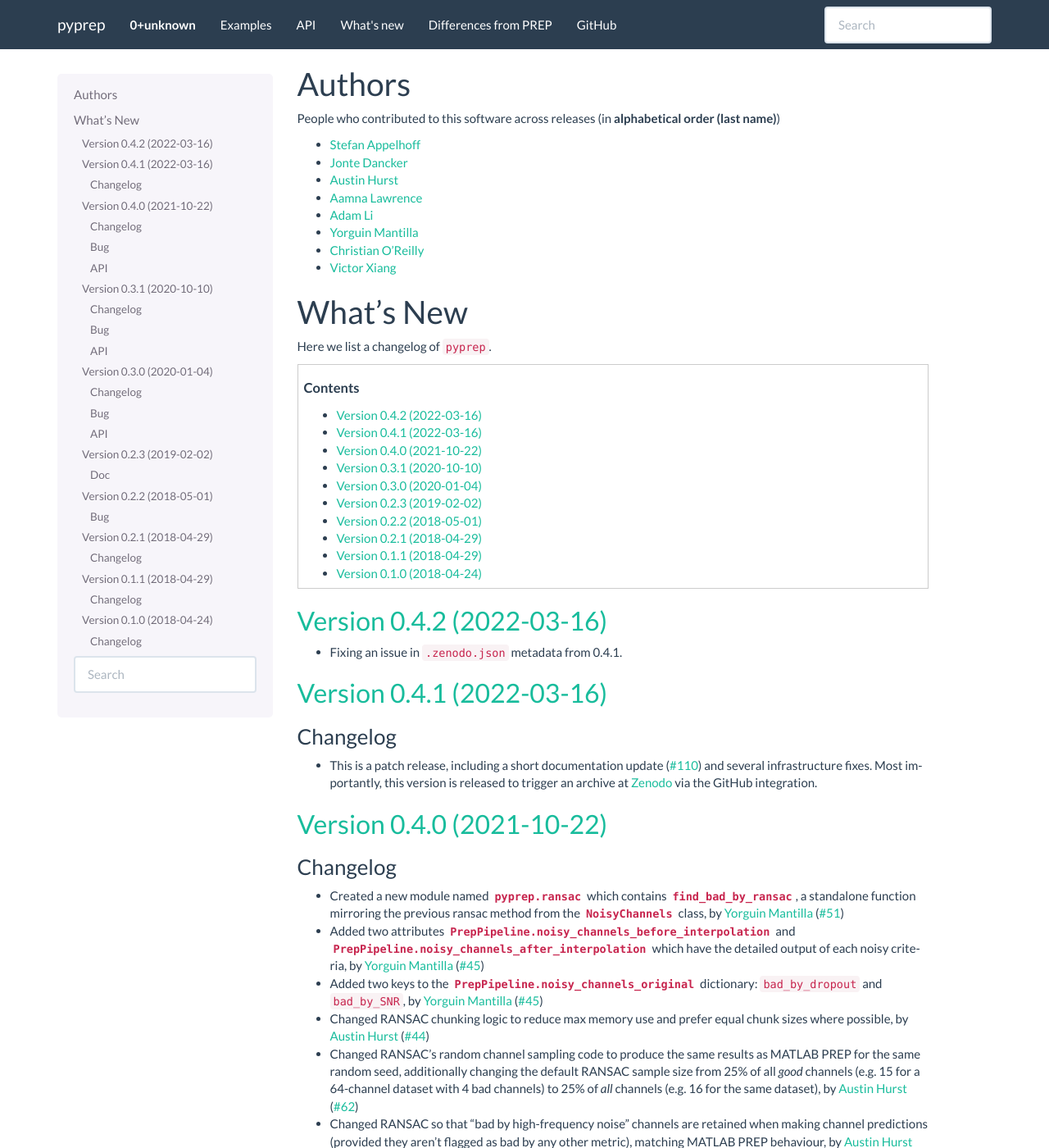
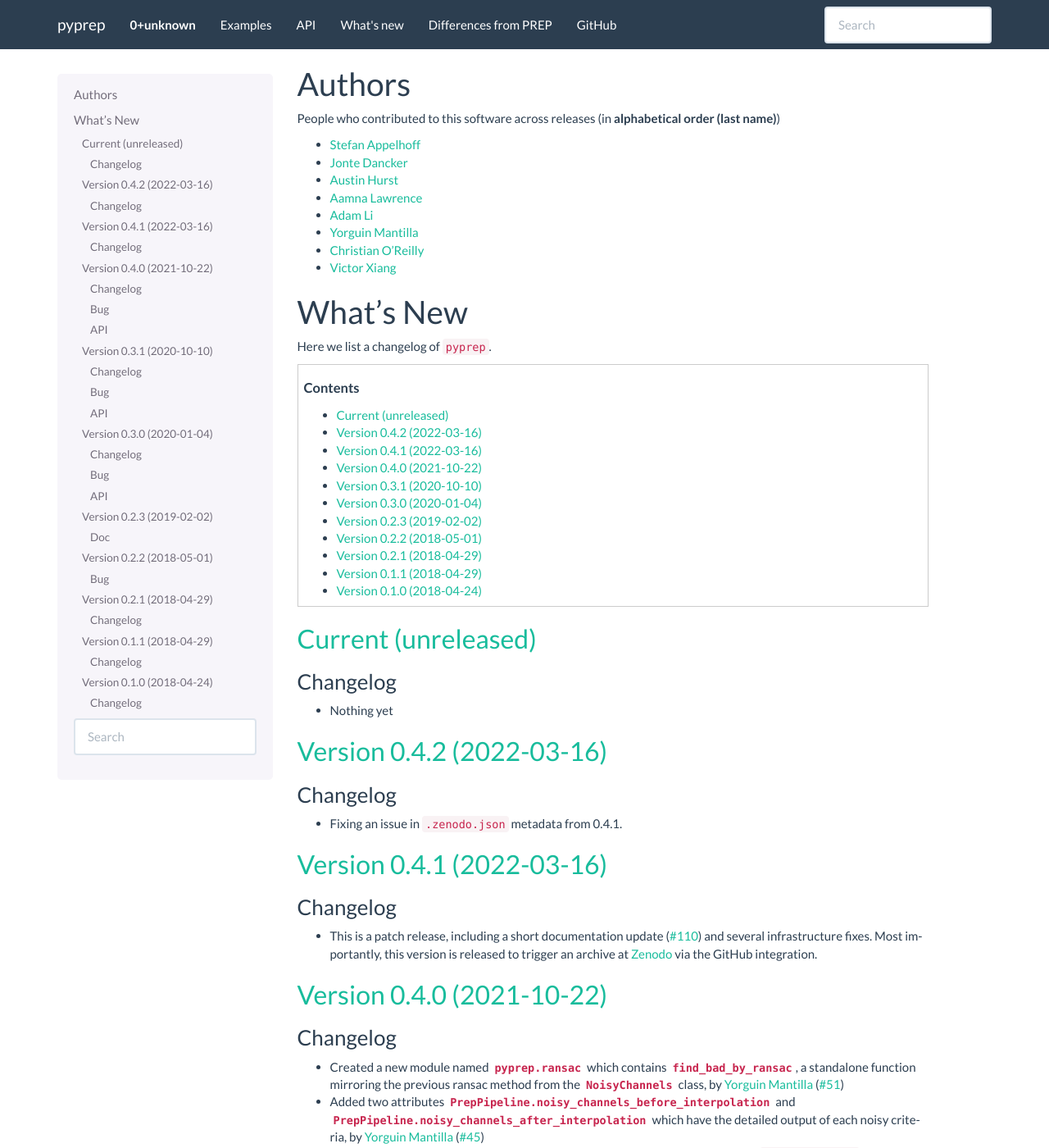
Before and after one commit to sappelhoff/pyprep, a Sphinx documentation site: the page built from docs/whats_new.rst, in a window 1280 px wide and 1400 px high. Shown: the whole window at 82% size. Built offline with Sphinx 7.4.7, drawn with Linux system fonts in a browser that asks for light colours.

Commit message:
begin new dev cycle

```diff
--- a/docs/whats_new.rst
+++ b/docs/whats_new.rst
@@ -27,10 +27,22 @@
 
 .. currentmodule:: pyprep
 
+.. _changes_current:
+
+Current (unreleased)
+--------------------
+
+Changelog
+~~~~~~~~~
+- Nothing yet
+
 .. _changes_0_4_2:
 
 Version 0.4.2 (2022-03-16)
 --------------------------
+
+Changelog
+~~~~~~~~~
 - Fixing an issue in ``.zenodo.json`` metadata from 0.4.1.
 
 .. _changes_0_4_1:
```
